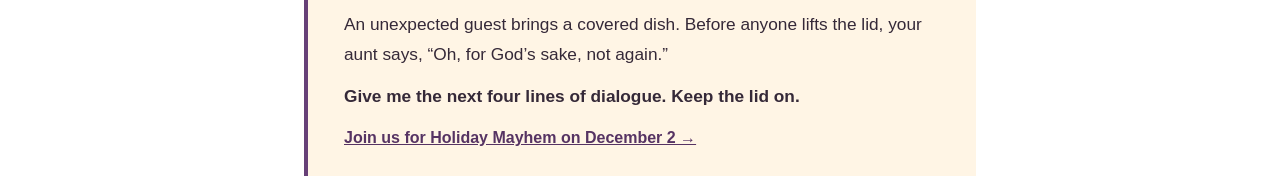
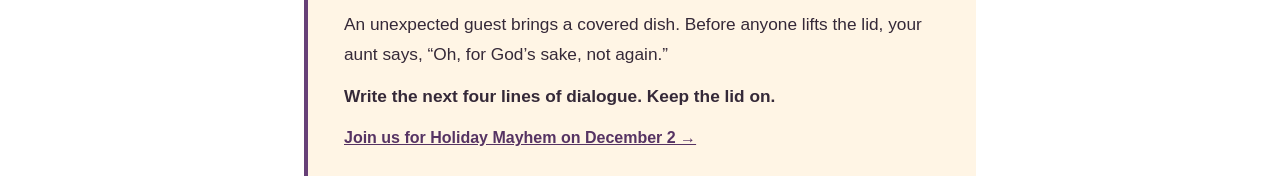
Before and after one commit to windylynnwarren/windylynnwarren.github.io, a plain HTML site: page index.html in a window 1280 px wide. Shown: the part 938-1114 px from the top of the page. Drawn offline with Linux system fonts and the light colour scheme.

Commit message:
Clarify the Writing Table prompt

```diff
--- a/index.html
+++ b/index.html
@@ -342,7 +342,7 @@
     <section class="writing-table" aria-labelledby="writing-table-title">
       <h2 id="writing-table-title">From Windy’s Writing Table</h2>
       <p>An unexpected guest brings a covered dish. Before anyone lifts the lid, your aunt says, “Oh, for God’s sake, not again.”</p>
-      <p><strong>Give me the next four lines of dialogue. Keep the lid on.</strong></p>
+      <p><strong>Write the next four lines of dialogue. Keep the lid on.</strong></p>
       <a href="#holiday-mayhem">Join us for Holiday Mayhem on December 2 →</a>
     </section>
 
```
